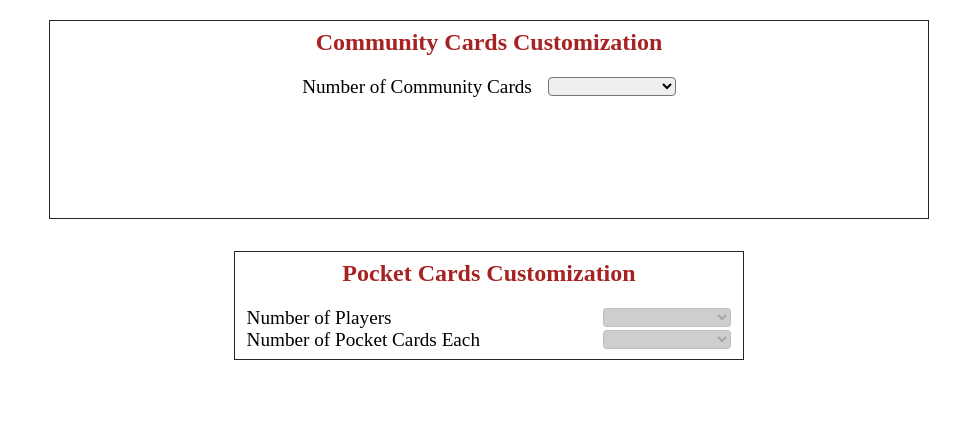
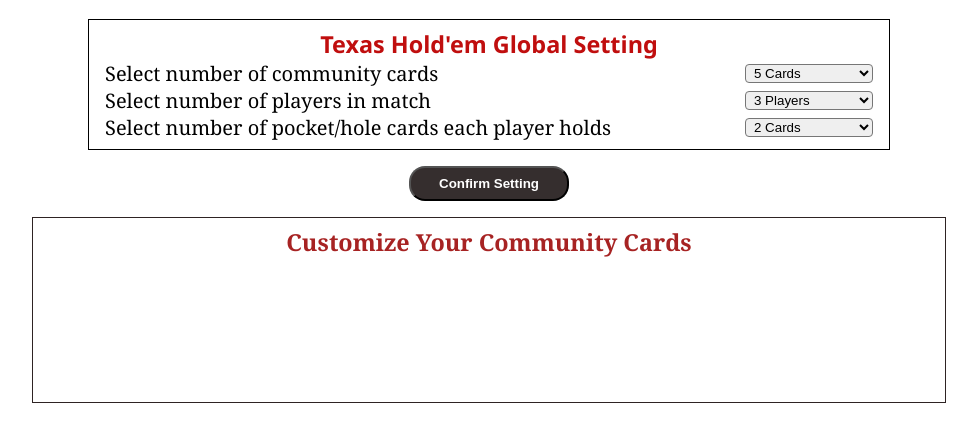
Before and after one commit to KanzakiYui/Texas-Hold-em, a website: page client/manualHand.html in a window 1280 px wide. Shown: the whole page, without its empty margins (151-1128 px from the left). Drawn offline with nearby package versions, Linux system fonts and the light colour scheme.

Commit message:
Change the way for manual test

```diff
--- a/client/manualHand.css
+++ b/client/manualHand.css
@@ -1,75 +1,95 @@
 body{
-    padding: 1.25rem 1.5rem;
+    font-size: 1.25rem;
+    padding: 0.2rem 0rem;
     margin: 0;
+    display: flex;
+    flex-direction: column;
+    justify-content: center;
+    align-items: center;
+    font-family: Cambria, Cochin, Georgia, Times, 'Times New Roman', serif;
+}
+#GlobalSettingContainer,
+#CommunityCard{
+    border: 1px solid black;
+    width: 60%;
+    margin: 1rem 0px;
+    padding: 0.5rem 1rem;
     display: flex;
     flex-direction: column;
     justify-content: space-between;
     align-items: center;
 }
+#GlobalSettingContainer>h3{
+    font-family: 'Segoe UI',  'Open Sans', 'Helvetica Neue', sans-serif;
+    color: rgb(192, 14, 14);
+    margin: 0;
+}
+#GlobalSettingContainer>div.content{
+    width: 100%;
+    display: flex;
+    flex-direction: column;
+    justify-content: space-between;
+    align-items: stretch;
+}
+#GlobalSettingContainer>div.content>div{
+    display: flex;
+    justify-content: space-between;
+    align-items: center;
+}
+#GlobalSettingContainer>div.content>div>p{
+    -webkit-touch-callout: none; /* iOS Safari */
+    -webkit-user-select: none; /* Safari */
+     -khtml-user-select: none; /* Konqueror HTML */
+    -moz-user-select: none; /* Firefox */
+    -ms-user-select: none; /* Internet Explorer/Edge */
+    user-select: none; /* Non-prefixed version, currently */
+    margin: 0;
+}
+#GlobalSettingContainer>div.content>div>select{
+    width: 8rem;
+    padding: 0px 0.25rem;
+    border-radius: 0.25rem;
+}
+#GlobalSettingContainer>div.content>div>select:hover{
+    cursor: pointer;
+}
+#GlobalSettingContainer>div.content>div>select:focus{
+    outline: none;
+}
+#ConfirmSetting>button{
+    width: 10rem;
+    background: rgb(53, 46, 46);
+    color: white;
+    padding: 0.5rem 1rem;
+    border-radius: 1rem;
+    font-weight: bolder;
+}
+#ConfirmSetting>button:hover{
+    cursor: pointer;
+    background-color: rgb(175, 14, 14);
+}
+#ConfirmSetting>button:focus{
+    outline: none;
+}
 div.communityContainer{
+    margin-top: 1rem;
     width: 70%;
     padding: 0.5rem;
     border: 1px solid rgb(46, 35, 35);
 }
-div.pocketContainer{
-    margin-top: 2rem;
-    width: 40%;
-    padding: 0.5rem;
-    border: 1px solid rgb(46, 35, 35);
-}
-div.communityContainer>h2,
-div.pocketContainer>h2,
-#PlayersContainer>div.pocketsForPlayer>h2{
+div.communityContainer>h3,
+div.pocketsForPlayer>h3{
     margin-top: 0;
     text-align: center;
     color: rgb(167, 35, 35);
 }
-div.communityContainer>div.select{
-    display: flex;
-    justify-content: center;
-    align-items: center;
-    padding: 0px 0.25rem;
-    border-radius: 0.25rem;
-}
-div.pocketContainer>div.select{
-    display: flex;
-    justify-content: space-between;
-    align-items: center;
-    padding: 0px 0.25rem;
-    border-radius: 0.25rem;
-}
-div.communityContainer>div.select>label,
-div.pocketContainer>div.select>label{
-    margin-right: 1rem;
-    font-size: 120%;
-}
-div.communityContainer>div.select>select,
-div.pocketContainer>div.select>select{
-    width: 8rem;
-    padding: 0px 0.25rem;
-    border-radius: 0.25rem;
-}
-div.pocketContainer>div.select>select[disabled]{
-    background-color: rgb(187, 185, 185);
-}
-div.communityContainer>div.select>select:hover,
-div.pocketContainer>div.select>select:hover{
-    cursor: pointer;
-}
-div.pocketContainer>div.select>select[disabled]:hover{
-    cursor: not-allowed;
-}
-div.communityContainer>div.select>select:focus,
-div.pocketContainer>div.select>select:focus{
-    outline: none;
-}
-div.communityContainer>div.communityCardsSelectionBlock{
+div.communityContainer>div.content{
     min-height: 6rem;
     display: flex;
     justify-content: space-around;
     padding-top: 1rem;
 }
-div.communityContainer>div.communityCardsSelectionBlock>img,
+div.communityContainer>div.content>img,
 #PlayersContainer>div.pocketsForPlayer>div.content>img{
     height: 5rem;
 }
@@ -91,7 +111,6 @@
     align-items: center;
     padding: 1rem 1.5rem;
 }
-
 #PlayersContainer>div.pocketsForPlayer>div.content{
     width: 100%;
     min-height: 6rem;
@@ -122,13 +141,11 @@
 #Selections>div.content>img{
     width: 3rem;
     margin: 0.5rem;
+    transition: transform 0.3s;
 }
 #Selections>div.content>img:hover{
     cursor: pointer;
-    animation: BiggerCard 0.5s;
-}
-@keyframes BiggerCard{
-    0%{transform: scale(1);}    100%{transform: scale(1.25);}
+    transform: scale(1.25);
 }
 #Selections>div.footer{
     display: flex;
--- a/client/manualHand.html
+++ b/client/manualHand.html
@@ -10,35 +10,41 @@
     <script src="manualHand.js"></script>
 </head>
 <body>
-    <div class="communityContainer">
-        <h2>Community Cards Customization</h2>
-        <div class="select">
-                <label for="communityNumber">Number of Community Cards</label>
-                <select id="communityNumber">
-                    <option value="0" selected></option>  <option value="4">4 Cards</option>
-                    <option value="5">5 Cards</option>  <option value="6">6 Cards</option>
-                    <option value="7">7 Cards</option>  <option value="8">8 Cards</option>
+    <div id="GlobalSettingContainer" name="GlobalSettingContainer" action="main" method="post" target="_self">
+        <h3 class="header">Texas Hold'em Global Setting</h3>
+        <div class="content">
+            <div>
+                <p>Select number of community cards</p>
+                <select id="CommunityCardSetting" name="CommunityCardSetting">
+                    <option value="4">4 Cards</option>    <option value="5" selected>5 Cards</option>
+                    <option value="6">6 Cards</option>    <option value="7">7 Cards</option>
+                    <option value="8">8 Cards</option>
                 </select>
-        </div>
-        <div class="communityCardsSelectionBlock">
+            </div>
+            <div>
+                <p>Select number of players in match</p>
+                <select id="PlayerNumberSetting" name="PlayerNumberSetting">
+                    <option value="2">2 Players</option>    <option value="3" selected>3  Players</option>
+                    <option value="4">4  Players</option>   <option value="5">5 Players</option>
+                    <option value="6">6  Players</option>
+                </select>
+            </div>
+            <div>
+                <p>Select number of pocket/hole cards each player holds</p>
+                <select id="PocketCardSetting" name="PocketCardSetting">
+                    <option value="2" selected>2 Cards</option>    <option value="3">3 Cards</option>
+                    <option value="4">4 Cards</option>
+                </select>
+            </div>
         </div>
     </div>
-    <div class="pocketContainer">
-        <h2>Pocket Cards Customization</h2>
-        <div class="select">
-                <label for="playersNumber">Number of Players</label>
-                <select id="playersNumber" disabled>
-                    <option value="0" selected></option>  <option value="2">2 Players</option>
-                    <option value="3">3 Players</option>  <option value="4">4 Players</option>
-                    <option value="5">5 Players</option>  <option value="6">6 Players</option>
-                </select>
-        </div>
-        <div class="select">
-            <label for="pocketNumber">Number of Pocket Cards Each</label>
-            <select id="pocketNumber" disabled>
-                <option value="0" selected></option>  <option value="2">2 Cards</option>
-                <option value="3">3 Cards</option>  <option value="4">4 Cards</option>
-            </select>
+    <div id="ConfirmSetting">
+        <button onClick="ConfirmSetting()">Confirm Setting</button>
+    </div>
+    <div id="CommunityCardContainer" class="communityContainer">
+        <h3 class="header">Customize Your Community Cards</h3>
+        <div class="content">
+
         </div>
     </div>
     <div id="PlayersContainer">
--- a/client/manualHand.js
+++ b/client/manualHand.js
@@ -19,87 +19,54 @@
     "QC": -1, "KD": -1, "KH": -1, "KS": -1,
     "AC": -1, "AD": -1, "AH": -1, "AS": -1
 }
-
 /**
  * Initial Event Bindings
  */
 $(function(){
-    $("#communityNumber").change(CommunityCardsChanged);
-    $("#playersNumber").change(PlayersNumberChanged);
-    $("#pocketNumber").change(PocketNumberChanged);
+
 });
 /**
  * ---------- Event listeners -------------------
 */
-function CommunityCardsChanged(){
-    CommunityCardNumer = Number(this.value);
-    if(CommunityCardNumer == 0){
-        $("div.communityCardsSelectionBlock").empty();
-        $("#PlayersContainer").empty();
-        $("#playersNumber").attr("disabled", "true");
-        $("#playersNumber").val(0);
-        $("#pocketNumber").attr("disabled", "true");
-        $("#pocketNumber").val(0);
-    }
-    else{
+function ConfirmSetting(){
+    CommunityCardNumer = $("#CommunityCardSetting").val();
+    PlayersNumber = $("#PlayerNumberSetting").val();
+    PocketNumber = $("#PocketCardSetting").val();
+    // community
     var element = "";
-        for (var i=0;i<CommunityCardNumer;i++){
+    for(var i=0; i<CommunityCardNumer; i++){
         element += "<img src='images/NULL.png'>";
     }
-        $("div.communityCardsSelectionBlock").html(element);
-        $("div.communityCardsSelectionBlock>img").each(function(){
-            $(this).click(PocketCardClicked);
-            $(this).hover(PocketCardHoverIn, PocketCardHoverOut);
-        });
-        $("#playersNumber").removeAttr("disabled");
-    }
-}
-
-function PlayersNumberChanged(){
-    PlayersNumber = Number(this.value);
-    if(PlayersNumber == 0){
-        $("#PlayersContainer").empty();
-        $("#pocketNumber").attr("disabled", "true");
-        $("#pocketNumber").val(0);
-    }
-    else{
-        var element = "";
+    $("#CommunityCardContainer>div.content").html(element);
+    // players
+    element = "";
      for(var i=0; i<PlayersNumber;i++){
-            element += "<div id='player"+(i+1)+"' class='pocketsForPlayer'><h2 class='header'>Player"+(i+1)+"'s Pocket Cards</h2><div class='content'></div></div>"
+        element += "<div id='player"+(i+1)+"' class='pocketsForPlayer'><h3 class='header'>Player"+(i+1)+"'s Pocket Cards</h3><div class='content'></div></div>"
     }
     $("#PlayersContainer").html(element);
-        $("#pocketNumber").removeAttr("disabled");
-    }
-}
-
-function PocketNumberChanged(){
-    PocketNumber = Number(this.value);
-    if(PocketNumber == 0){
-        $("#PlayersContainer>div.pocketsForPlayer>div.content").each(function(){
-            $(this).empty();
-        });
-    }
-    else{
+    // each player
     $("#PlayersContainer>div.pocketsForPlayer>div.content").each(function(index){
         var element = "";
         for(var i=0; i<PocketNumber; i++){
             element += "<img src='images/NULL.png'>";
         }
         $(this).html(element);
-            $(this).children("img").each(function(){
+    });
+    $("img").each(function(){
+        $(this).hover(PocketCardHoverIn, PocketCardHoverOut);
+        $(this).data("value", "NULL");
         $(this).click(PocketCardClicked);
-                $(this).hover(PocketCardHoverIn, PocketCardHoverOut);
     });
-        });
-    }
 }
 
 function PocketCardHoverIn(){
     this.src = "images/Hover.png"
 }
 function PocketCardHoverOut(){
-    this.src = "images/NULL.png"
+    var value = $(this).data("value");
+    this.src = "images/"+value+".png";
 }
+
 function PocketCardClicked(){
     var parentElement =
 `
```
Also changed, not shown: client/manualHand_Old.js (added, +136 -0 lines). Lines whose indentation alone changed are shown as unchanged.
